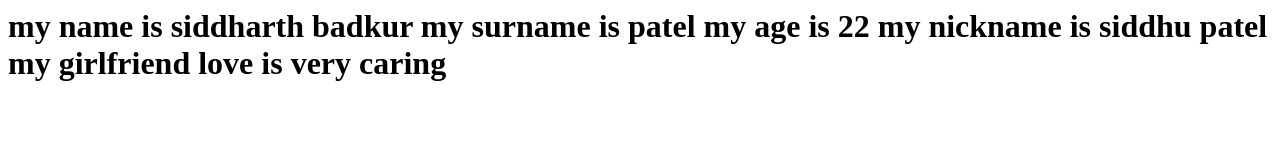
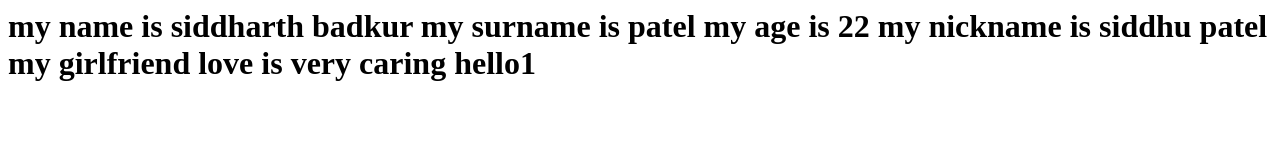
Before and after one commit to siddharthbadkur/merge-conflict, a plain HTML site: page index.html in a window 1280 px wide. Drawn offline with Linux system fonts and the light colour scheme.

Commit message:
Update index.html

```diff
--- a/index.html
+++ b/index.html
@@ -3,4 +3,5 @@
     my age is 22
     my nickname is siddhu patel
     my girlfriend love is very caring
+    hello1
 </h1>
```
